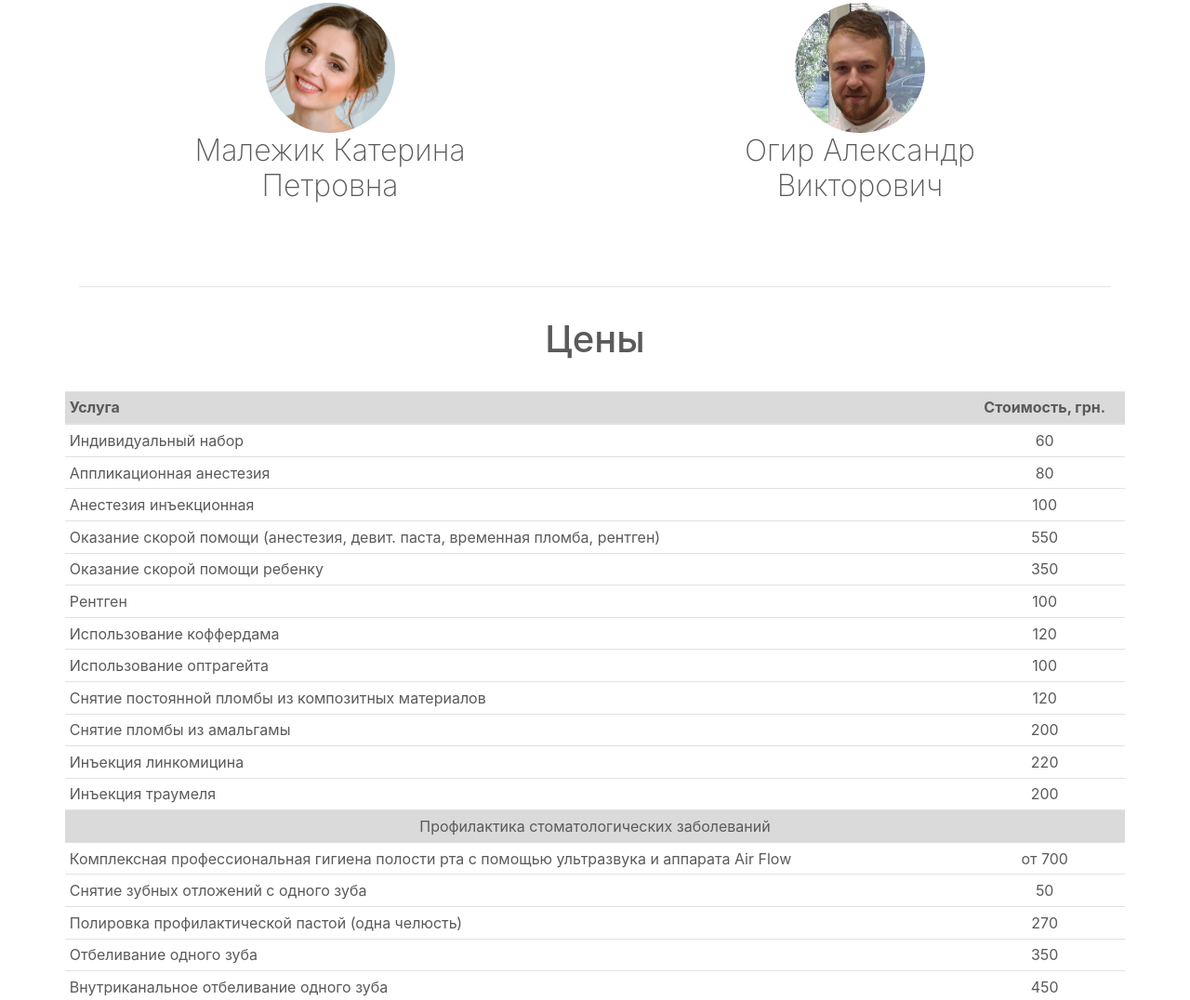
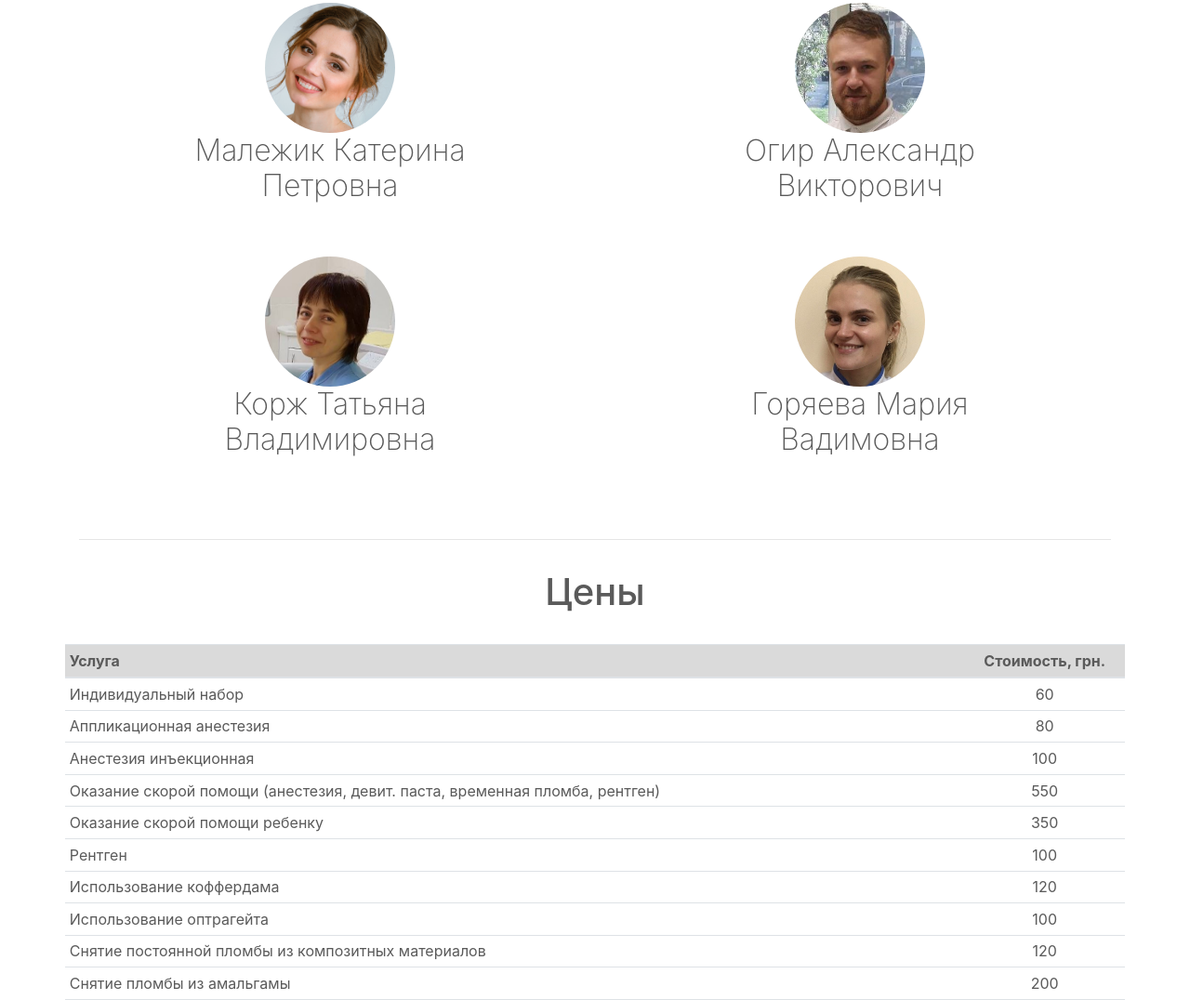
Before and after one commit to zd333/cc_lnd, a plain HTML site: page index.html in a window 1280 px wide. Shown: the part 1182-2258 px from the top of the page at 93% size. Drawn offline with nearby package versions, Linux system fonts and the light colour scheme; some packages are replaced by stand-ins of ours.

Commit message:
New stuff items to the page

```diff
--- a/index.html
+++ b/index.html
@@ -175,6 +175,16 @@
           <div class="col-lg-6">
             <img class="rounded-circle" src="./images/stuff/alex.jpg" width="140" height="140">
             <h2>Огир Александр Викторович</h2>
+          </div>
+
+          <div class="col-lg-6">
+            <img class="rounded-circle" src="./images/stuff/tatyana.jpg" width="140" height="140">
+            <h2>Корж Татьяна Владимировна</h2>
+          </div>
+
+          <div class="col-lg-6">
+            <img class="rounded-circle" src="./images/stuff/marya.jpg" width="140" height="140">
+            <h2>Горяева Мария Вадимовна</h2>
           </div>
         </div>
 
```
